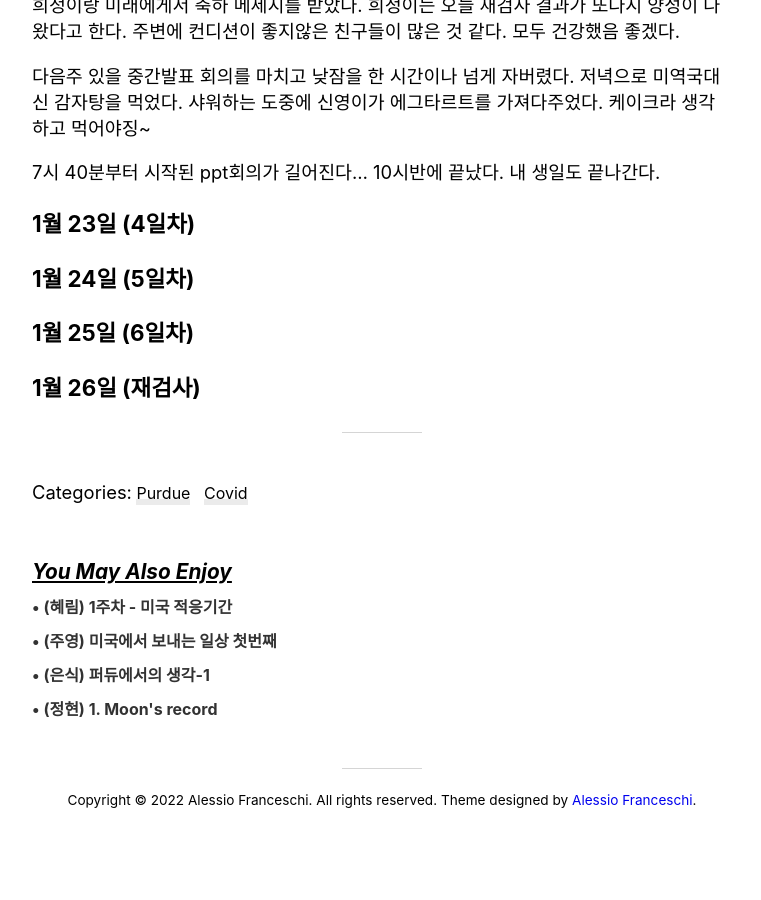
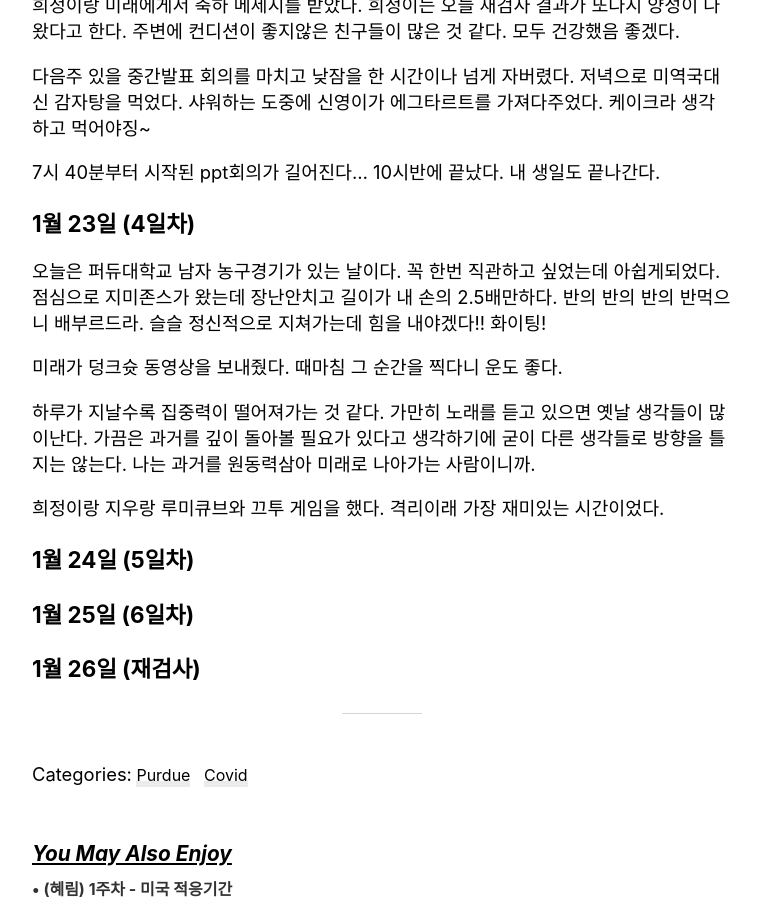
Before and after one commit to Bikini-city/Bikini-city.github.io, a Jekyll site: the page built from _posts/2022-01-26-corona-es.md, in a window 1280 px wide and 900 px high, scrolled down 945 px. Shown: the whole window, without its empty margins (258-1019 px from the left). Built offline with Jekyll 4.4.1, drawn with Linux system fonts in a browser that asks for light colours; nearby versions of some CDN libraries; comment, search, counter and statistics services are not loaded; before the commit the page ends 1767 px from its top, so only the background shows below that; some of the changed text lies outside the part shown.

Commit message:
[docs] 은식이의 코로나 일기 업데이트

```diff
--- a/_posts/2022-01-20-corona-es.md
+++ b/_posts/2022-01-26-corona-es.md
@@ -32,6 +32,14 @@ customexcerpt: "격리 생활 in purdue"
 
 ### 1월 23일 (4일차)
 
+오늘은 퍼듀대학교 남자 농구경기가 있는 날이다. 꼭 한번 직관하고 싶었는데 아쉽게되었다. 점심으로 지미존스가 왔는데 장난안치고 길이가 내 손의 2.5배만하다. 반의 반의 반의 반먹으니 배부르드라. 슬슬 정신적으로 지쳐가는데 힘을 내야겠다!! 화이팅!
+
+미래가 덩크슛 동영상을 보내줬다. 때마침 그 순간을 찍다니 운도 좋다.
+
+하루가 지날수록 집중력이 떨어져가는 것 같다. 가만히 노래를 듣고 있으면 옛날 생각들이 많이난다. 가끔은 과거를 깊이 돌아볼 필요가 있다고 생각하기에 굳이 다른 생각들로 방향을 틀지는 않는다. 나는 과거를 원동력삼아 미래로 나아가는 사람이니까.
+
+희정이랑 지우랑 루미큐브와 끄투 게임을 했다. 격리이래 가장 재미있는 시간이었다.
+
 ### 1월 24일 (5일차)
 
 ### 1월 25일 (6일차)
```
